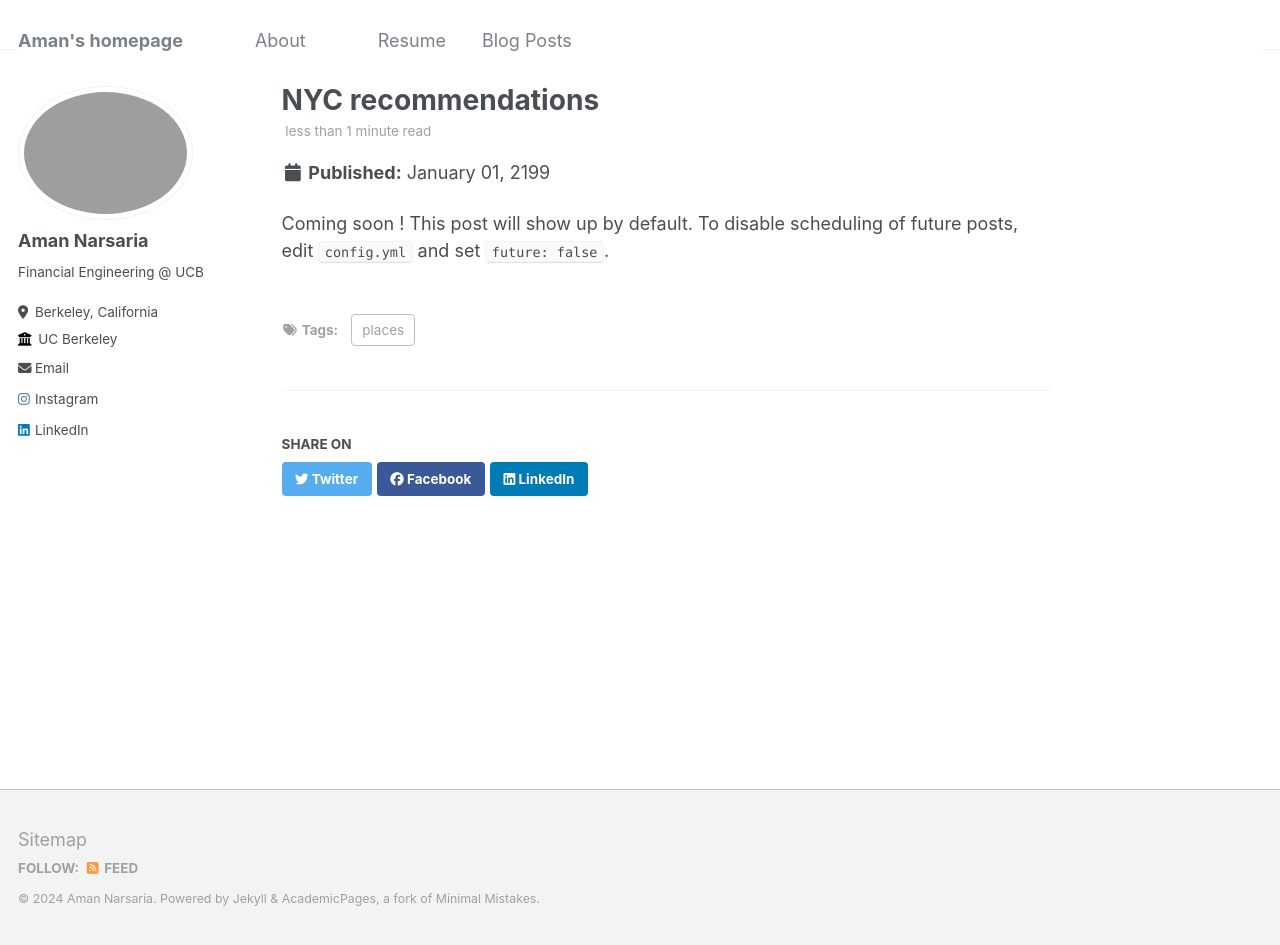
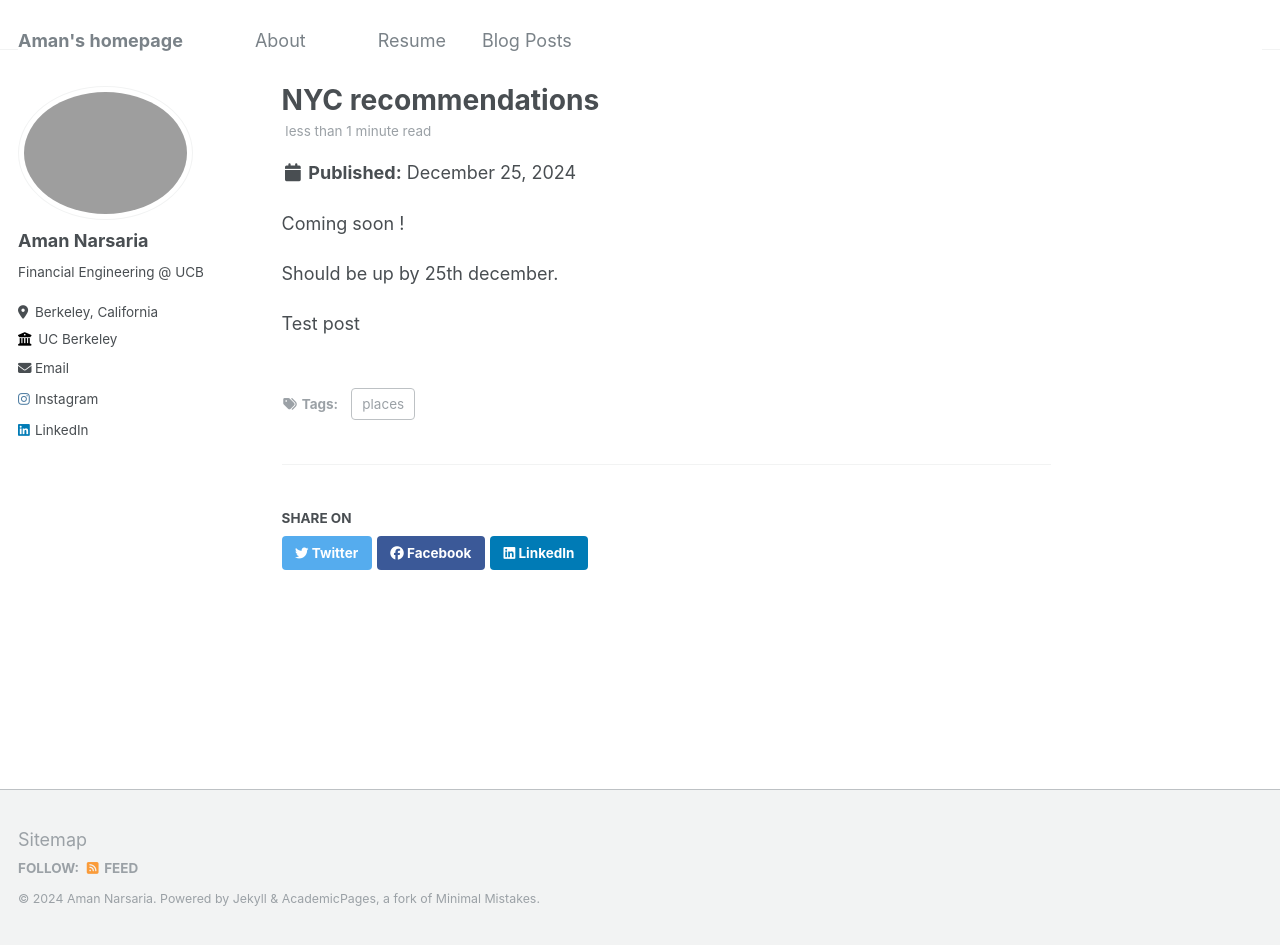
Before and after one commit to amannarsaria4/amannarsaria4.github.io, a Jekyll site: the page built from _posts/2199-01-01-future-post.md, in a window 1280 px wide and 945 px high. Built offline with Jekyll 4.4.1, drawn with Linux system fonts in a browser that asks for light colours.

Commit message:
new commit

```diff
--- a/_posts/2199-01-01-future-post.md
+++ b/_posts/2199-01-01-future-post.md
@@ -1,10 +1,13 @@
 ---
 title: 'NYC recommendations'
-date: 2199-01-01
+date: 2024-12-25
 permalink: /posts/2012/08/blog-post-4/
 tags:
   - places
 ---
 
 Coming soon !
-This post will show up by default. To disable scheduling of future posts, edit `config.yml` and set `future: false`.
+
+Should be up by 25th december.
+
+Test post
```
